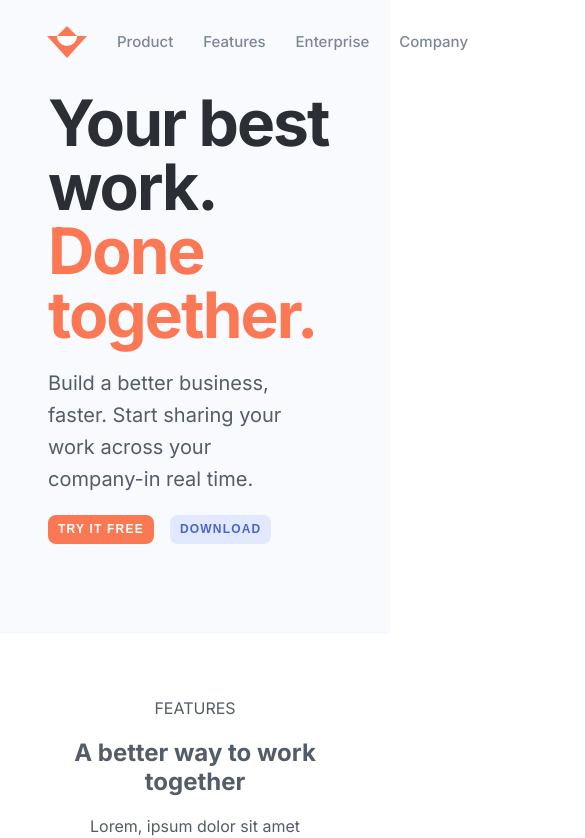
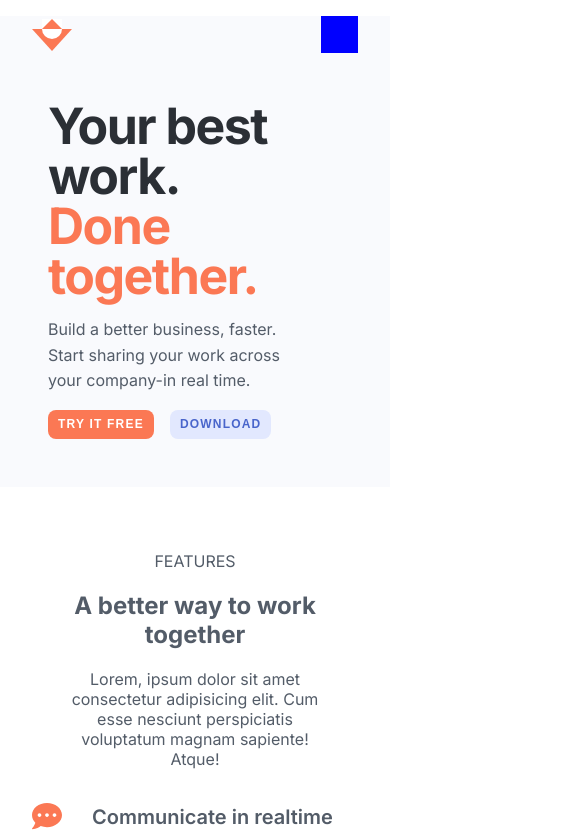
Before and after one commit to RabbitEarsDesign/ionic_takehome_james_mcconnell, a Next.js app: page / in a window 390 px wide. Shown: the top 838 px of the page, 585 px wide, since content can reach past the window. Built offline with nearby package versions, Linux system fonts and the light colour scheme.

Commit message:
Working with hamburger menu position, still need to add functionality to close menu after opening

```diff
--- a/components/features/feature-item/FeatureItem.module.css
+++ b/components/features/feature-item/FeatureItem.module.css
@@ -15,9 +15,6 @@
 }
 
 .featureItem .featureItemDetails {
-  /* position: absolute;
-  top: 0;
-  left: 50px; */
   margin-left: 60px;
 }
 
@@ -41,3 +38,14 @@
     width: 100%;
   }
 }
+
+@media (max-width: 500px) {
+  .featureItem .icon {
+    width: 30px;
+    height: 30px;
+  }
+
+  .featureItem .featureItemDetails {
+    margin-left: 40px;
+  }
+}
--- a/components/layout/header/Header.js
+++ b/components/layout/header/Header.js
@@ -21,7 +21,7 @@ function Header() {
     width >= 800 ? (
       <Nav />
     ) : (
-      <div className={classes.flex}>
+      <div className={classes.mobileNav}>
         <Logo />
         <Hamburger />
       </div>
@@ -29,8 +29,8 @@ function Header() {
 
   return (
     <header className={classes.header}>
-      {/* {nav} */}
-      <Nav />
+      {nav}
+      {/* <Nav /> */}
 
       <div className={classes.flex}>
         <Copy />
--- a/components/layout/header/Header.module.css
+++ b/components/layout/header/Header.module.css
@@ -8,3 +8,23 @@
   display: flex;
   justify-content: space-between;
 }
+
+.mobileNav {
+  /* position: absolute; */
+  /* top: 0; */
+  /* left: 50%; */
+  /* transform: translateX(-50%); */
+
+  padding: 0 2rem;
+  margin: 1rem auto 0 auto;
+  width: 100%;
+  display: flex;
+  align-items: center;
+  z-index: 2;
+}
+
+@media (max-width: 769px) {
+  .header {
+    height: auto;
+  }
+}
--- a/components/layout/header/copy/Copy.module.css
+++ b/components/layout/header/copy/Copy.module.css
@@ -39,8 +39,22 @@
   display: flex;
 }
 
-/* @media (max-width: 769px) {
-  .copyInner {
-    height: 300px;
+@media (max-width: 769px) {
+  .copy {
+    height: auto;
   }
-} */
+
+  .copy h1 {
+    font-size: 50px;
+  }
+
+  .copy p {
+    font-size: 16px;
+  }
+}
+
+@media (max-width: 300px) {
+  .copy h1 {
+    font-size: 40px;
+  }
+}
--- a/components/ui/button/Button.module.css
+++ b/components/ui/button/Button.module.css
@@ -29,3 +29,10 @@
     padding: 7px 10px;
   }
 }
+
+@media (max-width: 350px) {
+  .btn {
+    font-size: 10px;
+    line-height: 10px;
+  }
+}
--- a/components/ui/hamburger/Hamburger.module.css
+++ b/components/ui/hamburger/Hamburger.module.css
@@ -1,21 +1,22 @@
 /* https://github.com/kzhangkzhang/hamburger-overlay-menu */
 .menuWrap {
-  position: fixed;
-  top: 0;
-  left: 100%;
-  transform: translateX(-50%);
-
+  /* position: fixed; */
+  /* top: 0; */
+  /* right: 0; */
+  margin-left: auto;
+  background: blue;
   z-index: 1;
 }
 
 .menuWrap .toggler {
-  position: absolute;
+  /* position: absolute; */
+
   top: 0;
   left: 0;
   z-index: 2;
   cursor: pointer;
-  width: 50px;
-  height: 50px;
+  width: 30px;
+  height: 30px;
   opacity: 0;
 }
 
@@ -51,7 +52,7 @@
 .menuWrap .hamburger > div::after {
   content: "";
   position: absolute;
-  z-index: 1;
+  z-index: 10;
   top: -10px;
   width: 100%;
   height: 2px;
--- a/pages/index.js
+++ b/pages/index.js
@@ -10,17 +10,19 @@ import Footer from "../components/layout/footer/Footer";
 
 function LandingPage() {
   return (
-    <div>
+    <>
       <Head>
         <title>Takehome || James McConnell</title>
         <meta name="viewport" content="initial-scale=1.0, width=device-width" />
         <meta name="description" content="Take home test || James McConnell" />
       </Head>
-      <Header />
-      <Features />
-      <CTA />
-      <Footer />
-    </div>
+      <body>
+        <Header />
+        <Features />
+        <CTA />
+        <Footer />
+      </body>
+    </>
   );
 }
 
```
